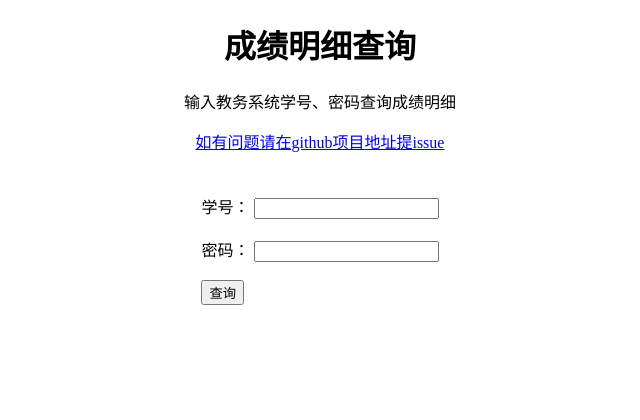
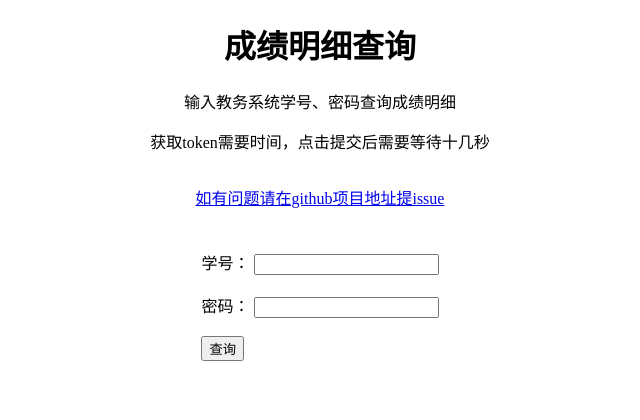
Before and after one commit to lyy1119/cumtbGradeInquireWebsite, a Flask app: page / in a window 1280 px wide. Shown: the top 420 px of the page, without its empty margins (320-960 px from the left). Run offline with Flask 3, Linux system fonts and the light colour scheme.

Commit message:
添加提示

```diff
--- a/templates/index.html
+++ b/templates/index.html
@@ -16,6 +16,7 @@
     <h1 align="center">成绩明细查询</h1>
     <div class="main_container">
         输入教务系统学号、密码查询成绩明细<p>
+        获取token需要时间，点击提交后需要等待十几秒<p>
         <a href="https://github.com/lyy1119/cumtbGradeInquireWebsite/issues" target="_blank">如有问题请在github项目地址提issue</a>
         <div class="form">
             <form method="POST" onsubmit="onSubmit()">
```
